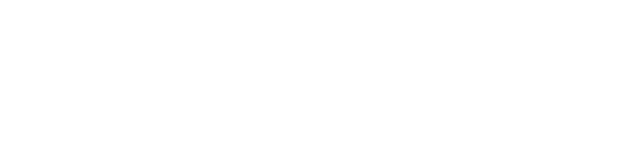
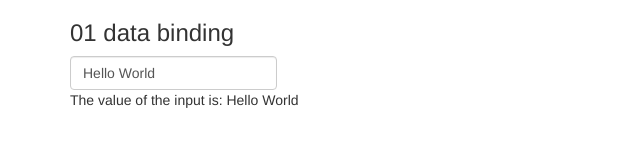
Before and after one commit to sumi12345/desk, a plain HTML site: page index.html in a window 1280 px wide. Shown: the whole page, without its empty margins (0-640 px from the left). Drawn offline with Linux system fonts and the light colour scheme.

Commit message:
01 data binding

```diff
--- a/index.html
+++ b/index.html
@@ -3,8 +3,28 @@
 <head>
     <meta charset="UTF-8">
     <title>Learn vue 2 step by step</title>
+    <script src="libs/vue/vue.js"></script>
+    <link rel="stylesheet" href="libs/bootstrap/css/bootstrap.css">
 </head>
 <body>
-
+<div id="root" class="container">
+    <div class="row">
+        <div class="col-md-8">
+            <h3>01 data binding</h3>
+            <div class="form-inline">
+                <input type="text" id="input" v-model="message" class="form-control">
+                <p>The value of the input is: {{ message }}</p>
+            </div>
+        </div>
+    </div>
+</div>
 </body>
+<script>
+    new Vue({
+        el: '#root',
+        data: {
+            message: 'Hello World',
+        },
+    })
+</script>
 </html>
```
